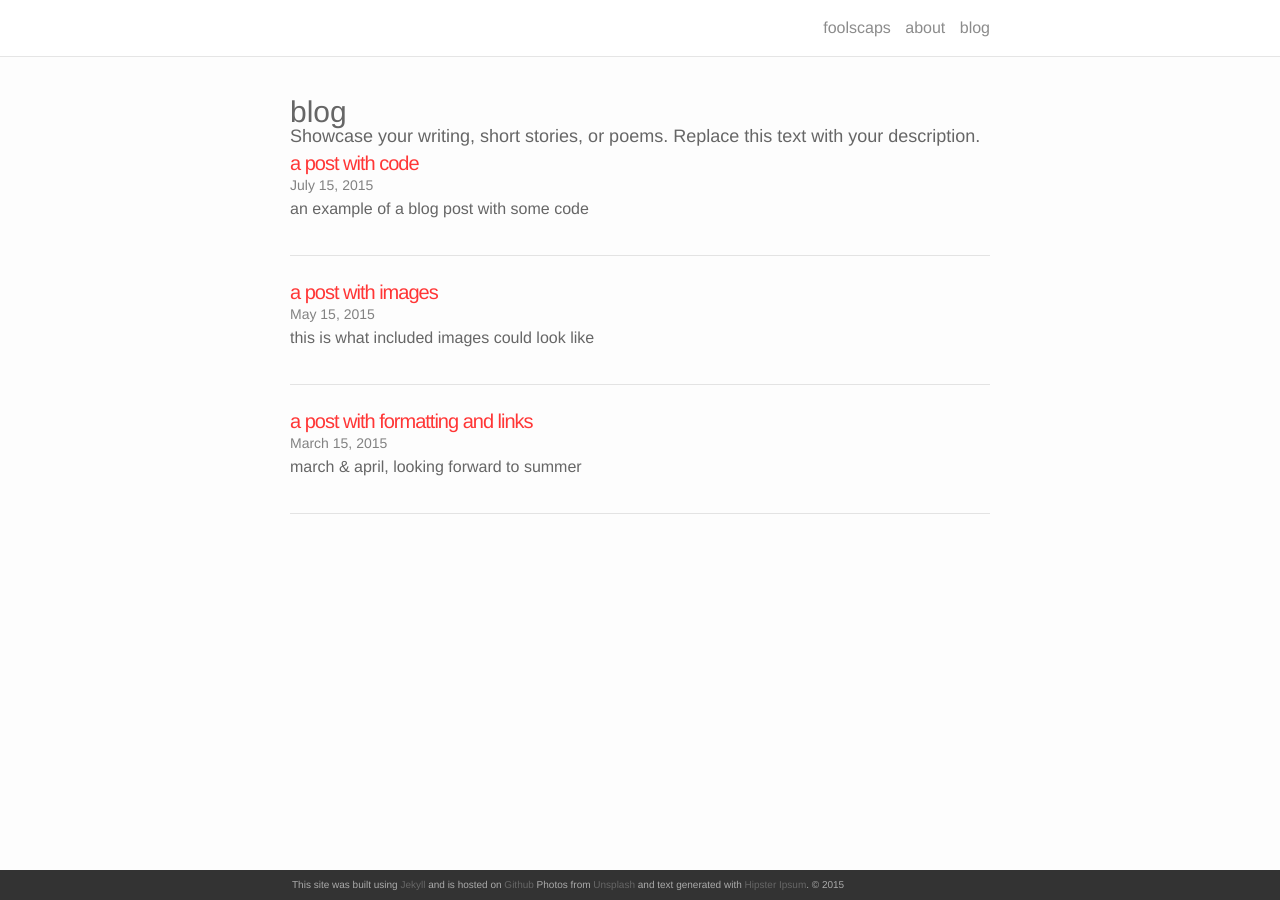
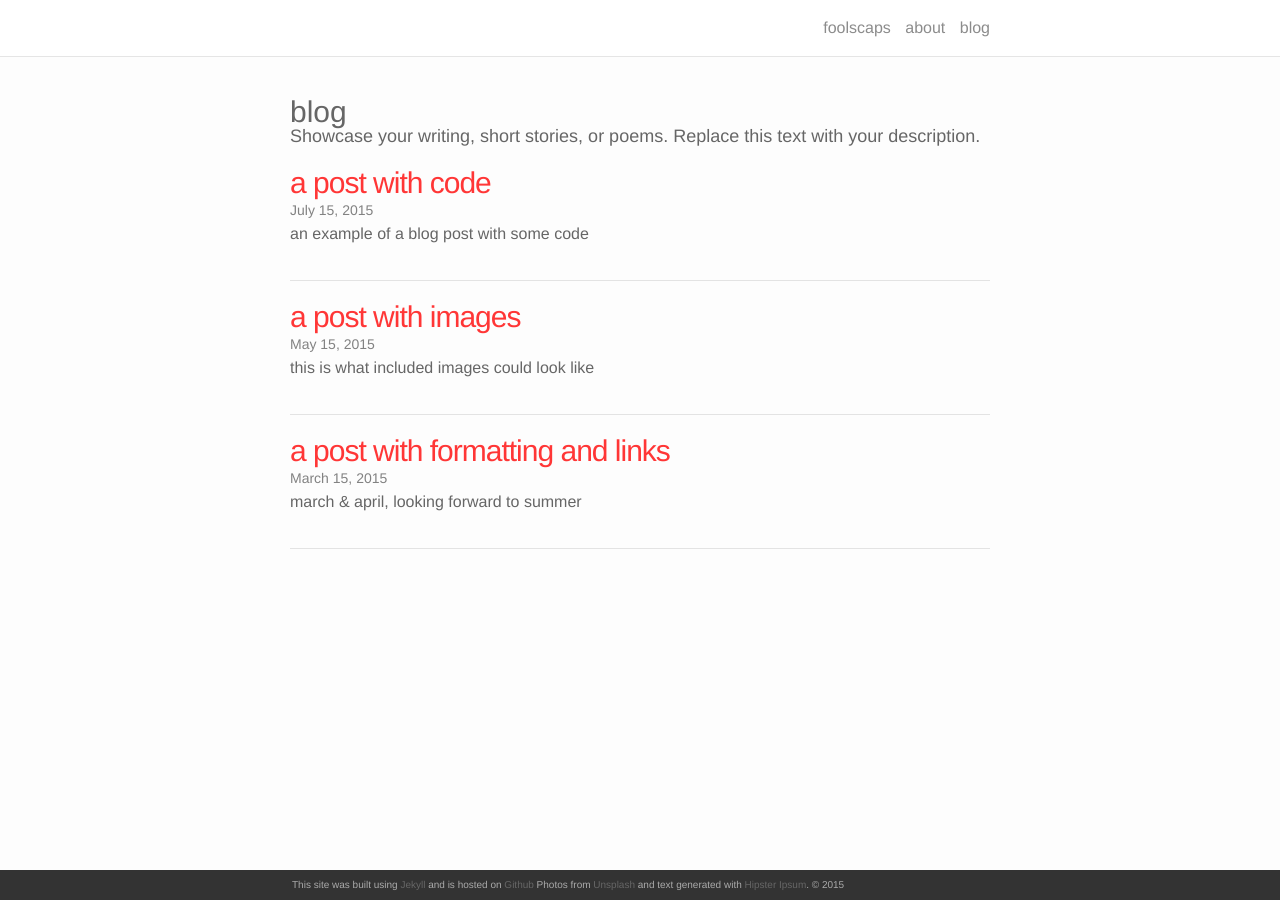
Before and after one commit to foolscaps/foolscaps.github.io, a Jekyll site: the page built from blog.md, in a window 1280 px wide. Built offline with Jekyll 4.4.1, drawn with Linux system fonts in a browser that asks for light colours; nearby versions of some CDN libraries.

Commit message:
Update _layout.scss

```diff
--- a/_sass/_layout.scss
+++ b/_sass/_layout.scss
@@ -109,6 +109,7 @@ padding: 100px 0; /* VERTICAL PADDING FOR TITLE ON EVERY PAGE */
 }
 .page-heading {
 font-size: 30px;
+margin-bottom: $vertical-spacing-unit;
 }
 .page-title {
 font-size: 30px;
@@ -138,11 +139,11 @@ text-align: center;
 margin-bottom: $vertical-spacing-unit;
 }
 .post-title {
-font-size: 20px;
+font-size: 30px;
 letter-spacing: -1px;
 line-height: 1;
 @include media-query($on-laptop) {
-font-size: 18px;
+font-size: 20px;
     }
 }
 .post-content {
```
